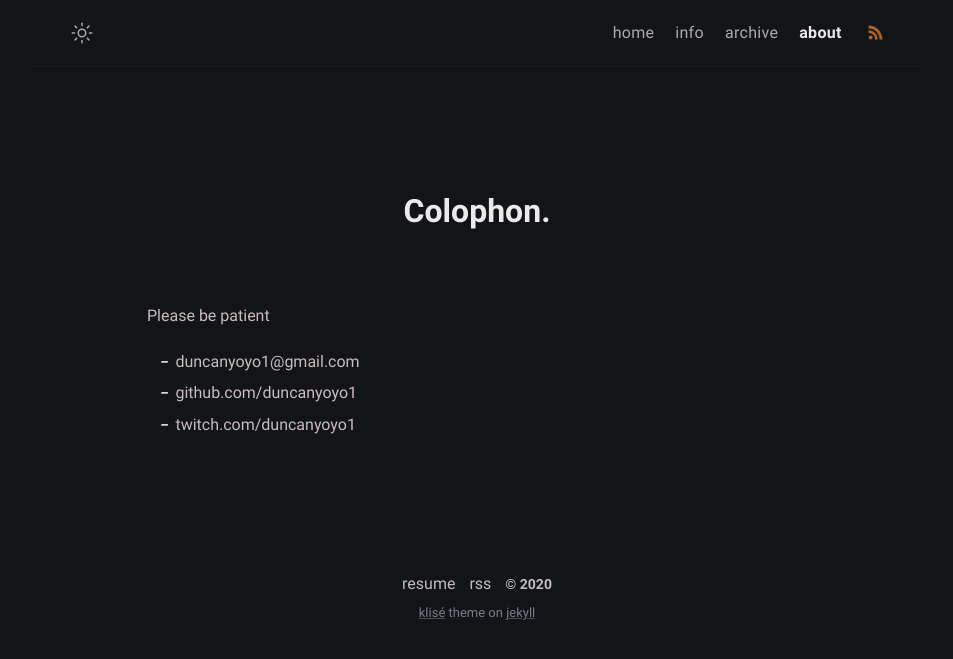
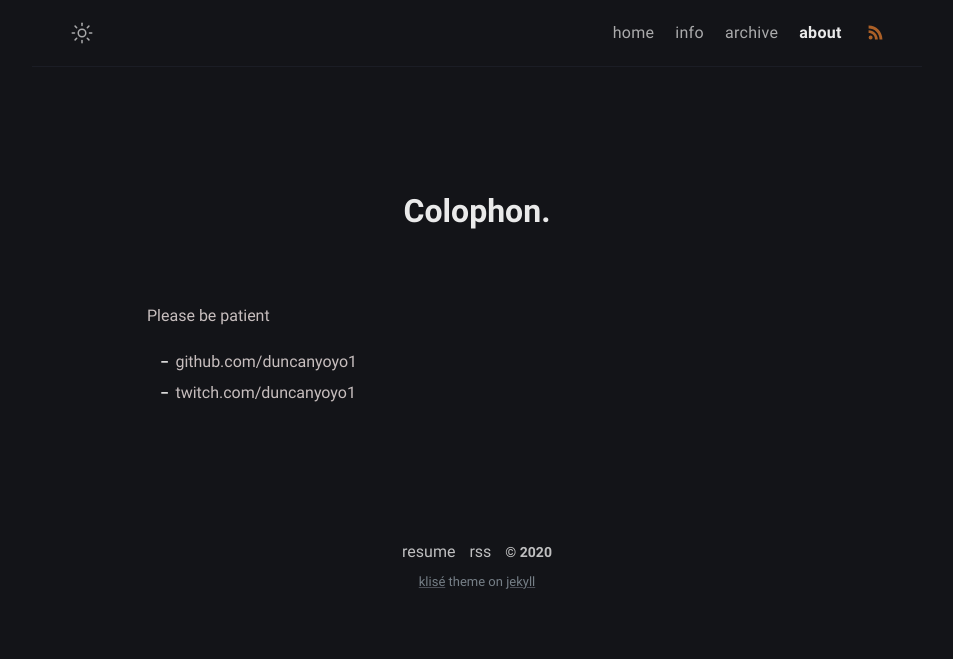
Before and after one commit to duncanyoyo1/jekyll, a Jekyll site: the page built from about.md, in a window 1280 px wide. Shown: the top 659 px of the page, without its empty margins (163-1116 px from the left). Built offline with Jekyll 4.4.1, drawn with Linux system fonts in a browser that asks for light colours.

Commit message:
About page test

```diff
--- a/about.md
+++ b/about.md
@@ -8,6 +8,5 @@ comments: false
 
 Please be patient
 
-- {{ site.author.email }}
 - github.com/{{ site.author.github }}
 - twitch.com/{{ site.author.twitch }}
```
Also changed, not shown: 1 other file.
